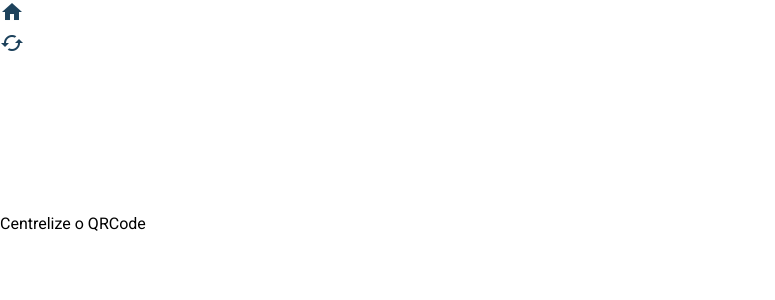
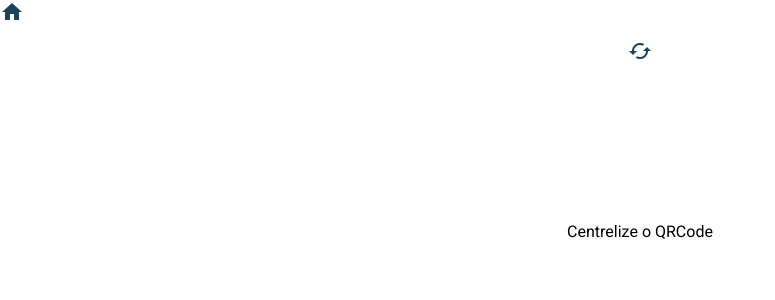
Before and after one commit to Gabriel-Tabarelli/Casa-Inteligente, an Angular app: page /tela-inicial in a window 1280 px wide. Shown: the top 300 px of the page, without its empty margins (0-775 px from the left). Built offline with nearby package versions, Linux system fonts and the light colour scheme.

Commit message:
para upar no vercel

```diff
--- a/angular.json
+++ b/angular.json
@@ -116,6 +116,7 @@
   "cli": {
     "schematicCollections": [
       "@angular-eslint/schematics"
-    ]
+    ],
+    "analytics": "68a81153-b399-4711-97f6-12a6067b2118"
   }
 }
--- a/package.json
+++ b/package.json
@@ -3,7 +3,7 @@
   "version": "0.0.0",
   "scripts": {
     "ng": "ng",
-    "start": "ng serve",
+    "start": "ng serve --o",
     "build": "ng build",
     "watch": "ng build --watch --configuration development",
     "test": "ng test",
--- a/src/app/pages/tela-inicial/scanner/scanner.component.css
+++ b/src/app/pages/tela-inicial/scanner/scanner.component.css
@@ -0,0 +1,14 @@
+.scanner{
+    display: flex;
+    justify-content: center;
+    align-items: center;
+    flex-direction: column;
+    padding: 8px;
+}
+
+.video{
+    video{
+        width: 100%;
+        border-radius:6px;
+    }
+}
--- a/src/app/pages/tela-inicial/scanner/scanner.component.html
+++ b/src/app/pages/tela-inicial/scanner/scanner.component.html
@@ -1,7 +1,7 @@
-<section>
+<section class="scanner">
     <button><mat-icon>cached</mat-icon></button>
-    <div>
-        <video #videoElement></video>
+    <div class="video">
+        <video #videoElement autoplay playsinline></video>
     </div>
     <p> {{"Centrelize o QRCode"}}</p>
 </section>
```
